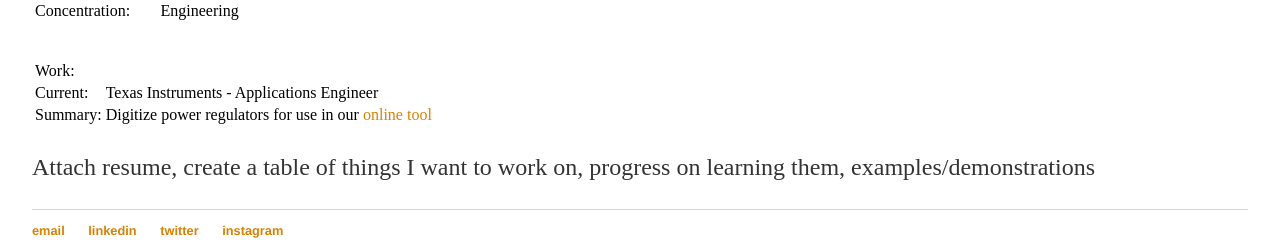
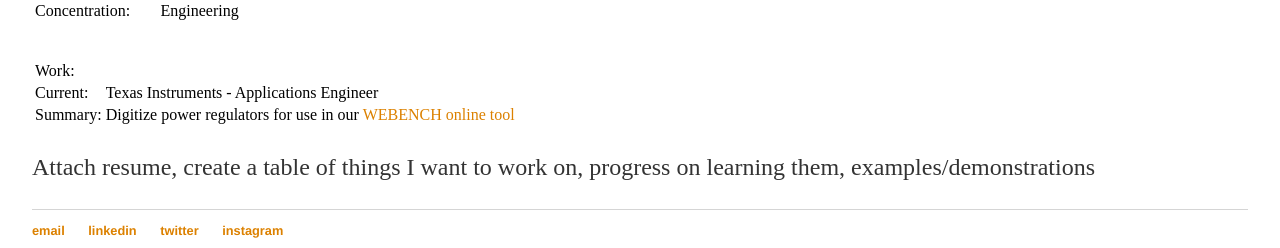
Before and after one commit to itsonlyjaz/itsonlyjaz.github.io, a Jekyll site: the page built from career/index.html, in a window 1280 px wide and 1023 px high. Shown: the part 772-1020 px from the top of the window. Built offline with Jekyll 4.4.1, drawn with Linux system fonts in a browser that asks for light colours.

Commit message:
Update index.html

```diff
--- a/career/index.html
+++ b/career/index.html
@@ -47,7 +47,7 @@
           </tr>
           <tr>
              <td>Summary:</td>
-            <td>Digitize power regulators for use in our <a href="http://www.ti.com/webench">online tool</a></td>
+            <td>Digitize power regulators for use in our <a href="http://www.ti.com/webench">WEBENCH online tool</a></td>
        </table>
       <p>Attach resume, create a table of things I want to work on, progress on learning them, examples/demonstrations
 
```
